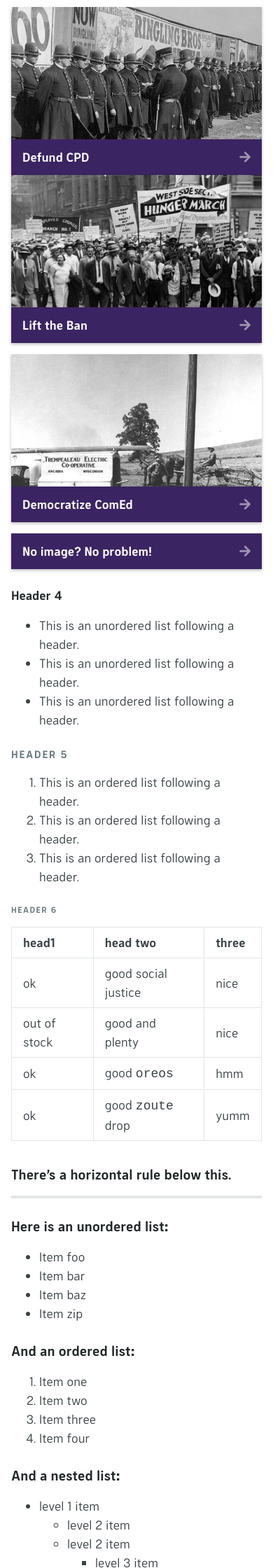
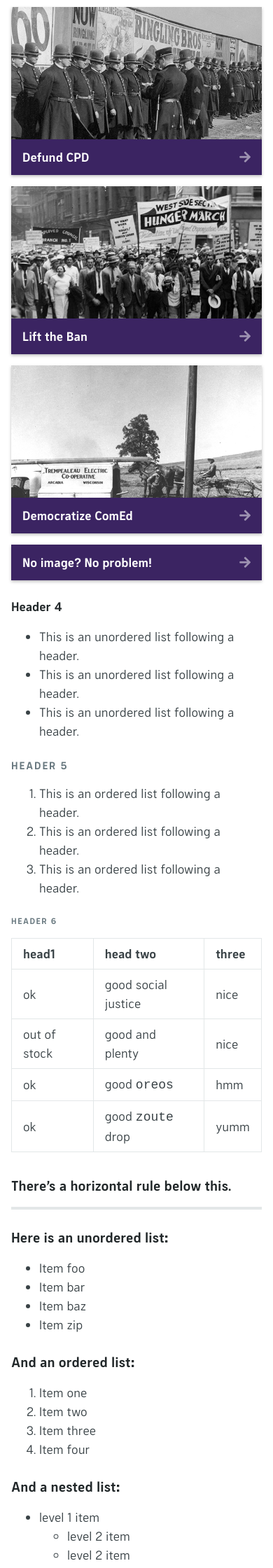
Before and after one commit to ChicagoDSA/haymarket, a Jekyll site: the page built from _homepage/en/index.md, in a window 390 px wide. Shown: the part 1275-3515 px from the top of the page at 70% size. Built offline with Jekyll 4.4.1, drawn with Linux system fonts in a browser that asks for light colours; nearby versions of some CDN libraries; some web fonts are replaced; our own code applies the rules of GitHub Pages for plain Markdown files; library files that are not in the unit come from our copies; the repository's description, which GitHub fills in, is left out.

Commit message:
added mobile rules

```diff
--- a/_sass/jekyll-theme-haymarket.scss
+++ b/_sass/jekyll-theme-haymarket.scss
@@ -522,6 +522,12 @@ p {
 		li:nth-of-type(n+3) {
 			margin-top: 1rem;
 		}
+
+		@include small {
+			li:nth-of-type(n+2) {
+				margin-top: 1rem;
+			}
+		}
 	}
 
 	.tile-container-image,
```
